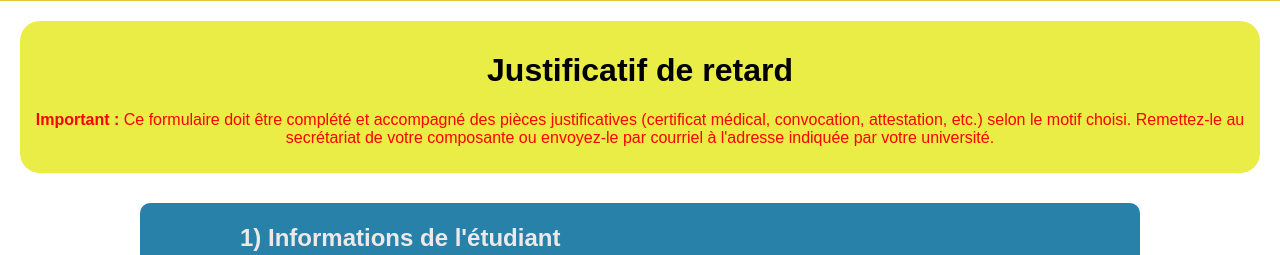
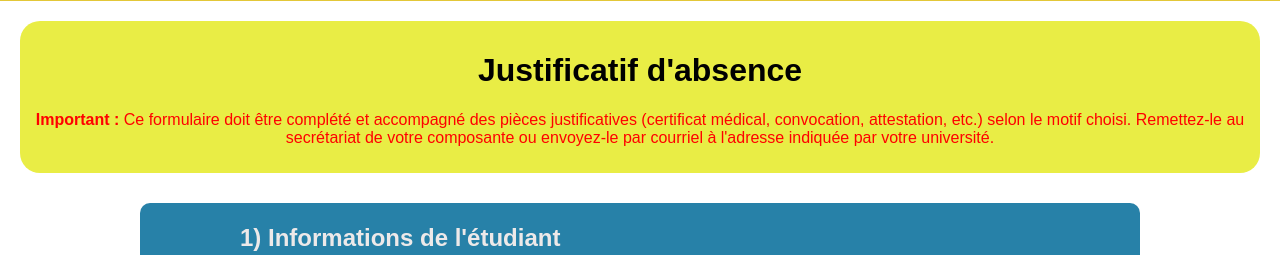
Before and after one commit to crysis421/Systeme-de-Gestion-des-Absences-pour-le-BUT-informatique, a PHP site: page /formulaireAbsence.php in a window 1280 px wide. Shown: the part 362-617 px from the top of the page. Run offline with PHP 8.4, Linux system fonts and the light colour scheme.

Commit message:
ajustement

```diff
--- a/Code/Vue/formulaireAbsence.php
+++ b/Code/Vue/formulaireAbsence.php
@@ -11,9 +11,9 @@
 </header>
 <main>
     <div id="titre">
-        <h1>Justificatif de retard </h1>
+        <h1>Justificatif d'absence </h1>
 
-        <p id="important"><b>Important : </b>  Ce formulaire doit être complété et accompagné des pièces justificatives (certificat médical, convocation, attestation, etc.) selon le motif choisi. Remettez-le au secrétariat de votre composante ou envoyez-le par courriel à l'adresse indiquée par votre université.</p>
+        <p id="important"><b>Important : </b>Ce formulaire doit être complété et accompagné des pièces justificatives (certificat médical, convocation, attestation, etc.) selon le motif choisi. Remettez-le au secrétariat de votre composante ou envoyez-le par courriel à l'adresse indiquée par votre université.</p>
     </div>
     <form action="recapitulatifJustificatifAbsence.php" method="post">
         <div id="infos">
```
